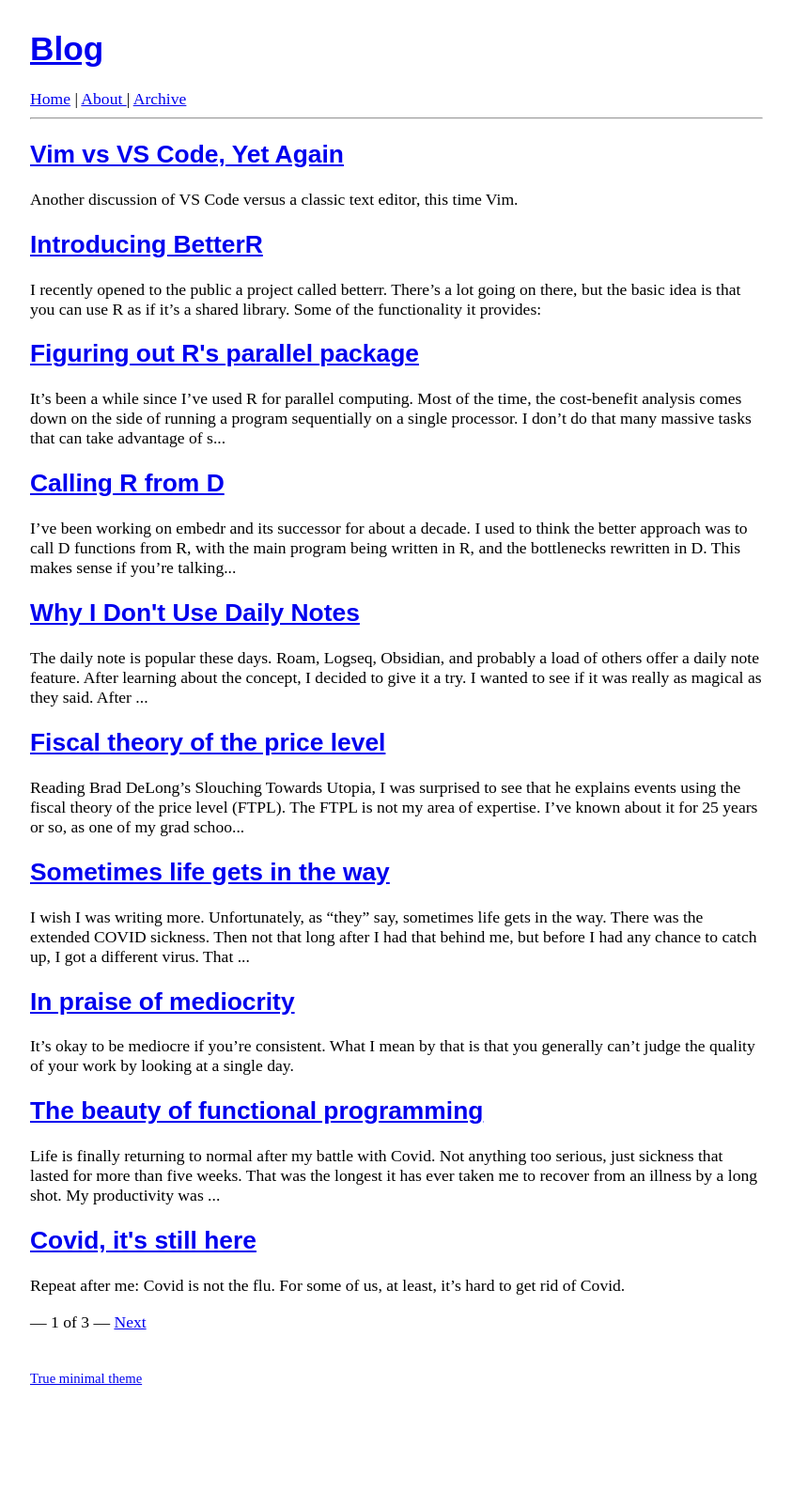
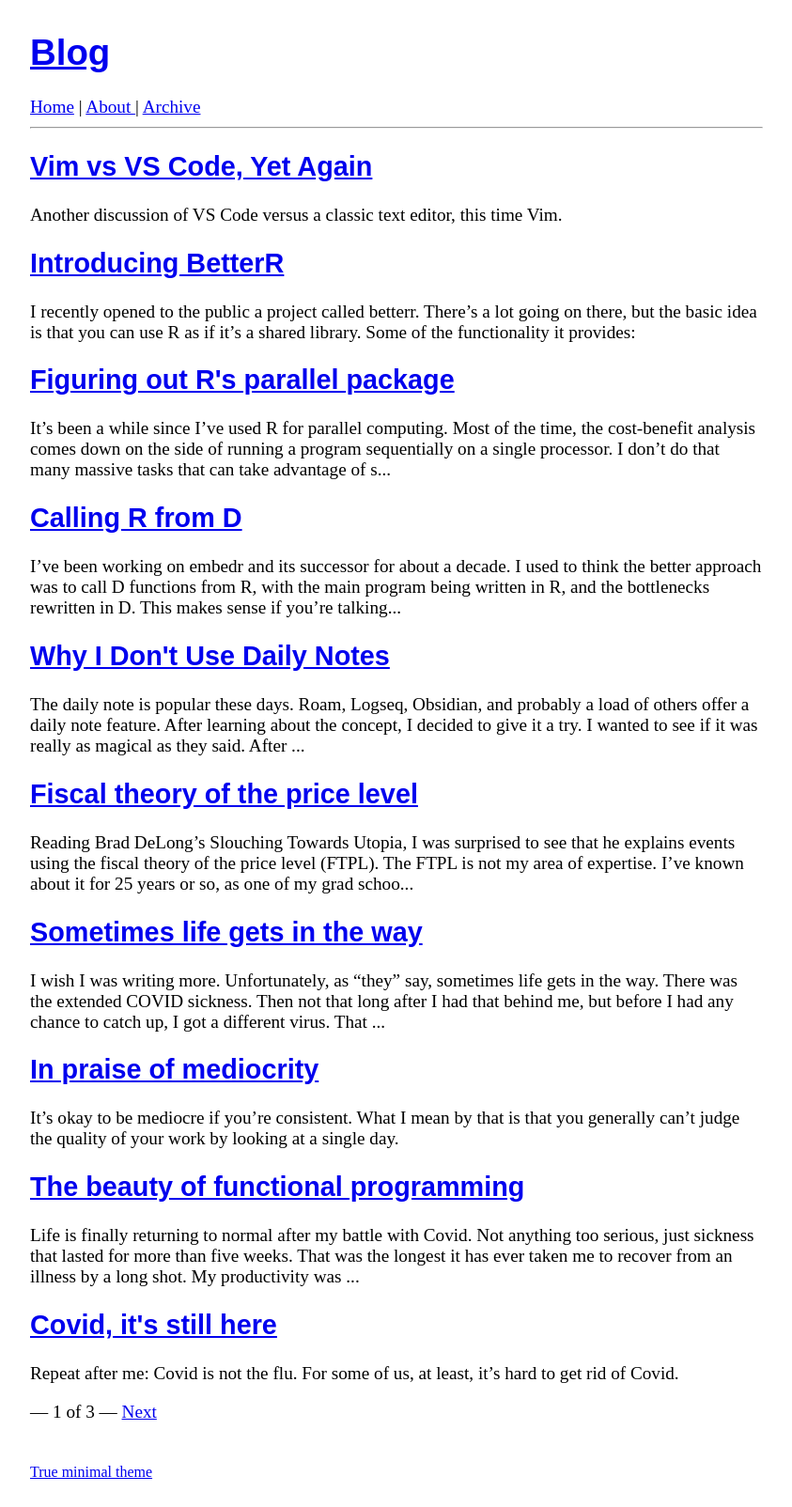
Before and after one commit to bachmeil/the-blog, a Jekyll site: the page built from index.html, in a window 1280 px wide. Shown: the whole page at 94% size, without its empty margins (218-1061 px from the left). Built offline with Jekyll 4.4.1, drawn with Linux system fonts in a browser that asks for light colours; the list of posts is cut into pages by our own code; before the commit the page ends 1503 px from its top, so only the background shows below that.

Commit message:
Update default.html

```diff
--- a/_layouts/default.html
+++ b/_layouts/default.html
@@ -16,8 +16,8 @@
         max-width: 780px;
         margin: auto;
         padding: 8px;
-        font-family: serif, Times New Roman, Seravek, 'Gill Sans Nova', 'DejaVu Sans', Ubuntu, Calibri, source-sans-pro, sans-serif;
-        font-size: 1.1em;
+        font-family: serif, Seravek, 'Gill Sans Nova', 'DejaVu Sans', Ubuntu, Calibri, source-sans-pro, sans-serif;
+        font-size: 1.2em;
       }
 
       pre {
```
